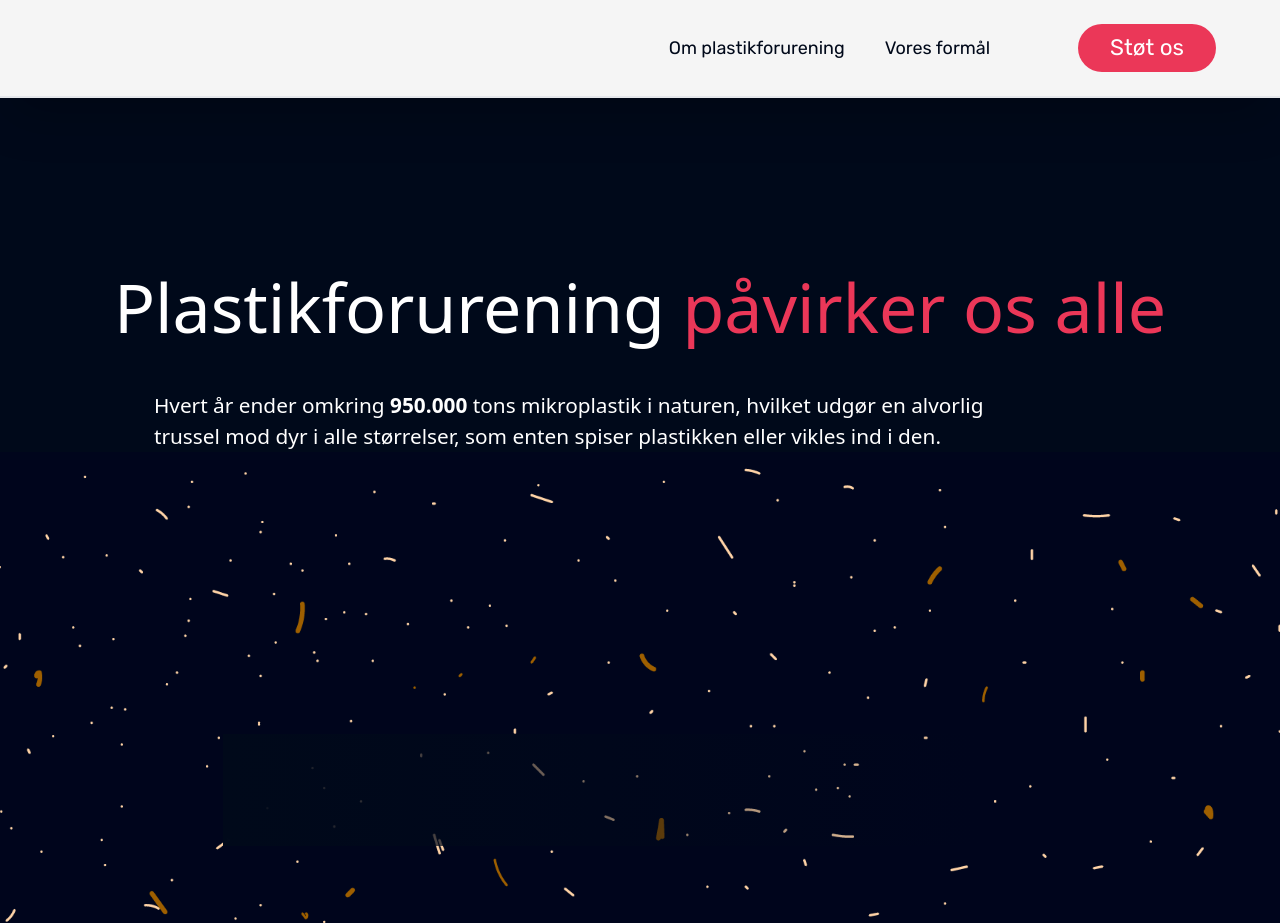
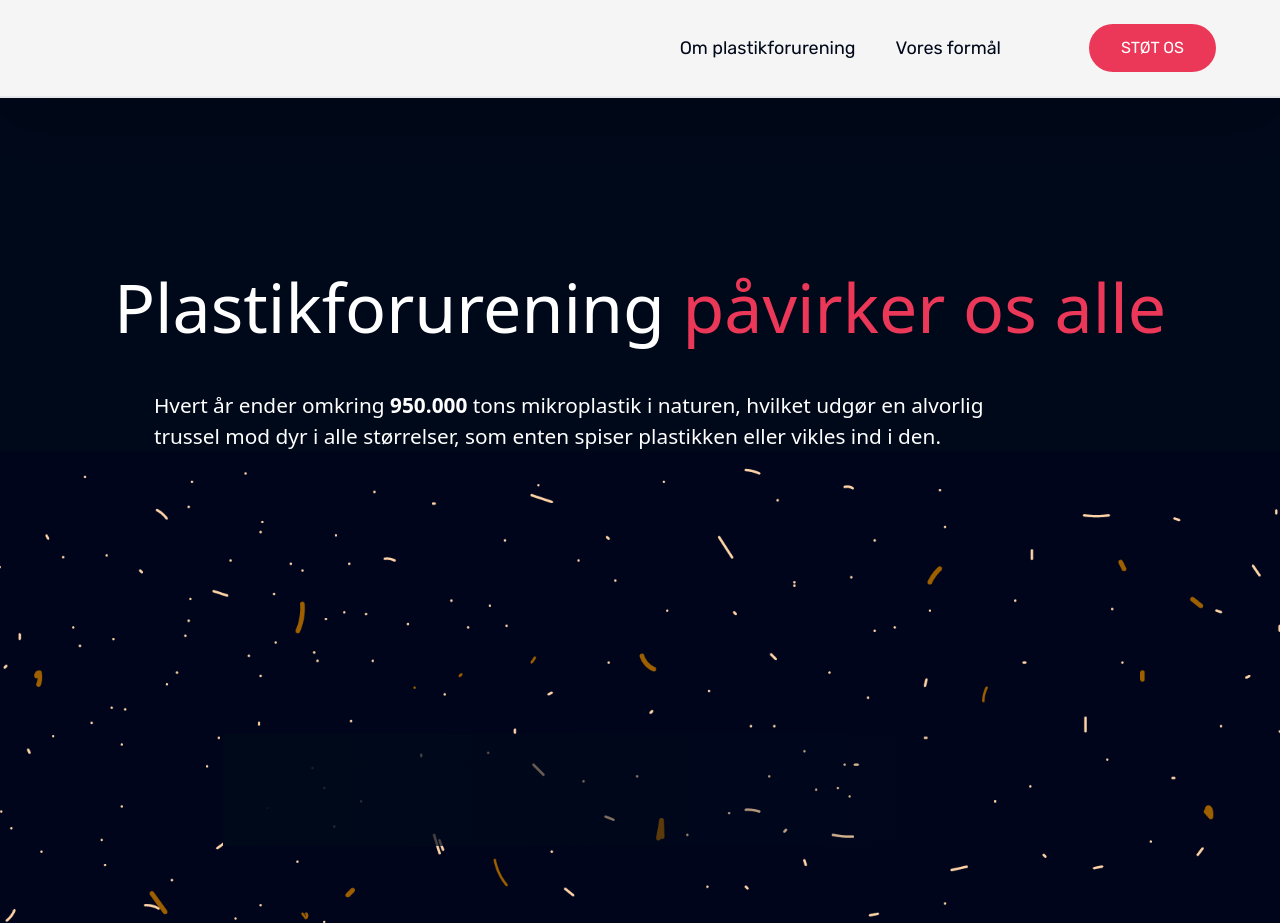
Before and after one commit to trla0001/singleusesucks, an Astro site: page /elena_index in a window 1280 px wide. Shown: the top 923 px of the page. Built offline with nearby package versions, Linux system fonts and the light colour scheme; Astro itself is replaced by a stand-in of ours.

Commit message:
knap uppercase

```diff
--- a/src/components/Button.astro
+++ b/src/components/Button.astro
@@ -8,7 +8,7 @@ const variantClasses = {
 };
 
 const sizeClasses = {
-  small: "text-gr_s",
+  small: "text-knap_s uppercase",
   medium: "text-lg",
   large: "text-xl",
 };
--- a/tailwind.config.mjs
+++ b/tailwind.config.mjs
@@ -26,6 +26,10 @@ export default {
         gr_m: "1.8rem",
         gr_s: "1.4rem",
 
+        knap: "2rem",
+        knap_m: "1.8rem",
+        knap_s: "1rem",
+
         p: "1.3rem",
         p_m: "1rem",
         p_s: "0.9rem",
```
